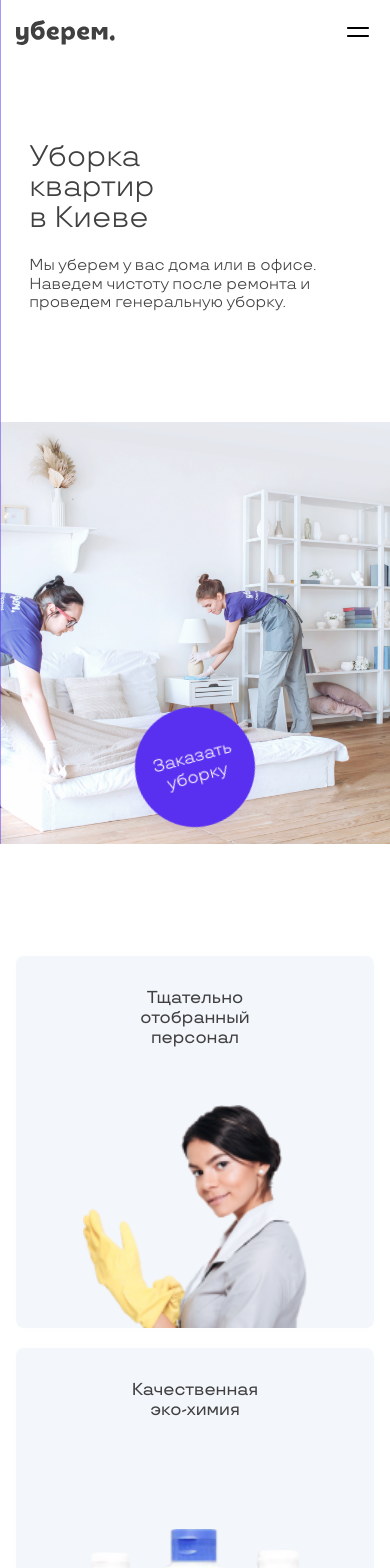
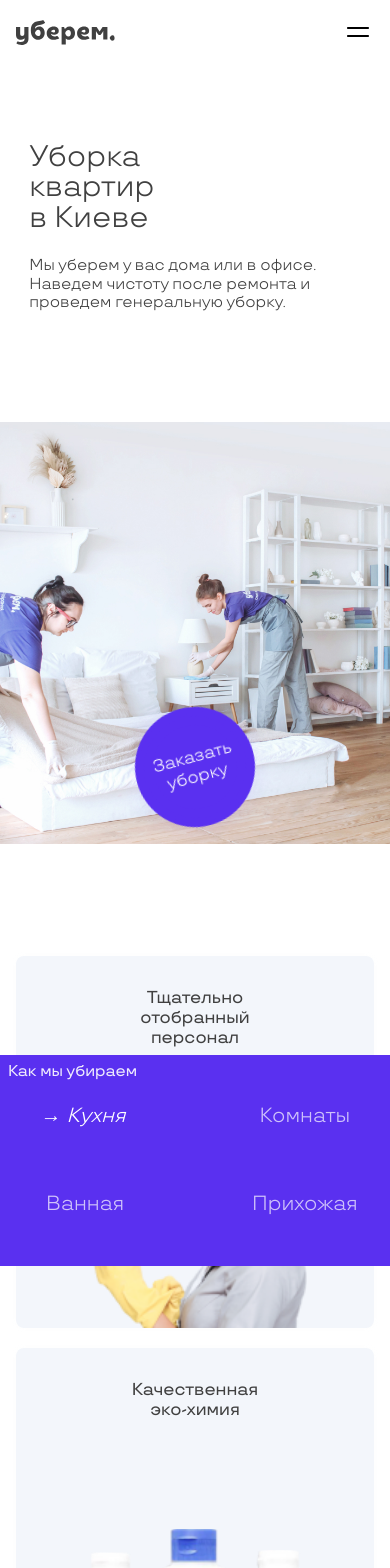
Before and after one commit to logotip4ik/redlab-test-task, a Vue app: page / in a window 390 px wide. Shown: the top 1568 px of the page. Built offline with nearby package versions, Linux system fonts and the light colour scheme.

Commit message:
update: added marker animations and some support small screens

```diff
--- a/src/components/V-Info-Gallery-Menu.vue
+++ b/src/components/V-Info-Gallery-Menu.vue
@@ -12,12 +12,17 @@ const currentSection = useCurrentSection();
 const infoGalleryInfoRef = ref(null);
 const infoGalleryInfoListItemsRef = ref([]);
 
+function isSmallScreen(breakpoint = 1100) {
+  return window.innerWidth < breakpoint;
+}
+
 onMounted(() => {
   const showMenu = () => {
+    const smallScreen = isSmallScreen();
     const revealTl = gsap.timeline({ defaults: { ease: 'expo.out' } });
 
     revealTl.to(infoGalleryInfoRef.value, {
-      xPercent: 100,
+      [smallScreen ? 'yPercent' : 'xPercent']: smallScreen ? -100 : 100,
       ease: 'expo.out',
       duration: 0.75,
     });
@@ -25,11 +30,11 @@ onMounted(() => {
     revealTl.from(
       infoGalleryInfoListItemsRef.value,
       {
-        xPercent: -100,
+        [smallScreen ? 'opacity' : 'xPercent']: smallScreen ? 0 : -100,
         duration: 0.75,
         stagger: 0.05,
         transition: 'none',
-        clearProps: 'transform, transition',
+        clearProps: 'all',
       },
       0.1
     );
@@ -37,7 +42,7 @@ onMounted(() => {
 
   const hideMenu = () =>
     gsap.to(infoGalleryInfoRef.value, {
-      xPercent: 0,
+      [isSmallScreen() ? 'yPercent' : 'xPercent']: isSmallScreen() ? 100 : 0,
       ease: 'expo.out',
       duration: 0.75,
     });
@@ -71,7 +76,7 @@ onMounted(() => {
         }"
         @click="currentSection = key"
       >
-        {{ section }}
+        <span>→ </span>{{ section }}
       </li>
     </ul>
   </div>
@@ -97,11 +102,19 @@ onMounted(() => {
 
   &__title {
     position: absolute;
-    top: 1rem;
-    left: 2rem;
+    top: 2rem;
+    left: 1.5rem;
 
-    font-size: var(--step--1);
+    font-size: calc(var(--step--1) - 0.1rem);
     font-weight: 500;
+
+    margin: 0;
+    opacity: 0.9;
+
+    @media screen and (max-width: 1100px) {
+      top: 0.5rem;
+      left: 0.5rem;
+    }
   }
 
   &__list {
@@ -120,31 +133,61 @@ onMounted(() => {
 
     &__item {
       position: relative;
-      left: 0;
 
-      font-size: var(--step-2);
+      font-size: var(--step-1);
+      text-align: left;
 
-      margin-left: -1.25ch;
+      margin-left: 0;
 
       opacity: 0.7;
 
-      list-style-position: inside;
+      list-style-type: none;
 
       cursor: pointer;
       transition: opacity 0.2s, transform 0.2s, margin 0.2s;
 
-      &::marker {
-        content: '→ ';
+      // selector for marker
+      & > span {
+        position: absolute;
+        right: 91%;
+
+        opacity: 0;
+
+        transition: right 0.2s, opacity 0.2s;
       }
 
       &--active {
         opacity: 1;
 
-        margin-left: 0;
+        margin-left: 1.6ch;
 
         transform: skewX(-15deg);
+
+        & > span {
+          right: calc(100% + 0.4rem);
+
+          opacity: 1;
+        }
       }
     }
+
+    @media screen and (max-width: 1100px) {
+      justify-items: center;
+      grid-template-columns: repeat(calc(var(--sections-length) / 2), 1fr);
+      grid-template-rows: repeat(calc(var(--sections-length) / 2), 1fr);
+    }
+  }
+
+  @media screen and (max-width: 1100px) {
+    top: unset;
+    left: 0;
+    right: 0;
+    bottom: 0;
+
+    width: 100%;
+    height: 25%;
+
+    transform: translateY(100%);
   }
 }
 </style>
```
